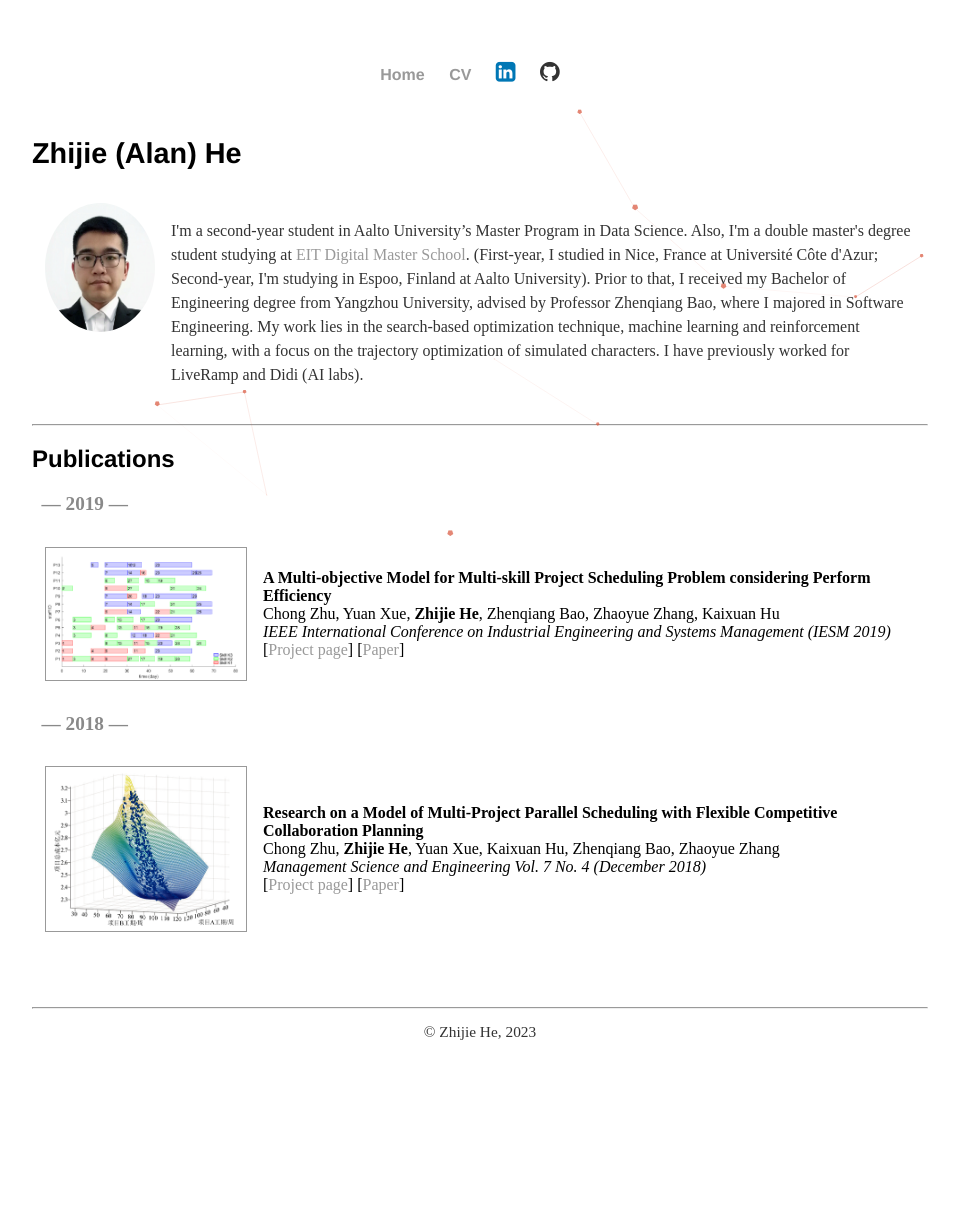
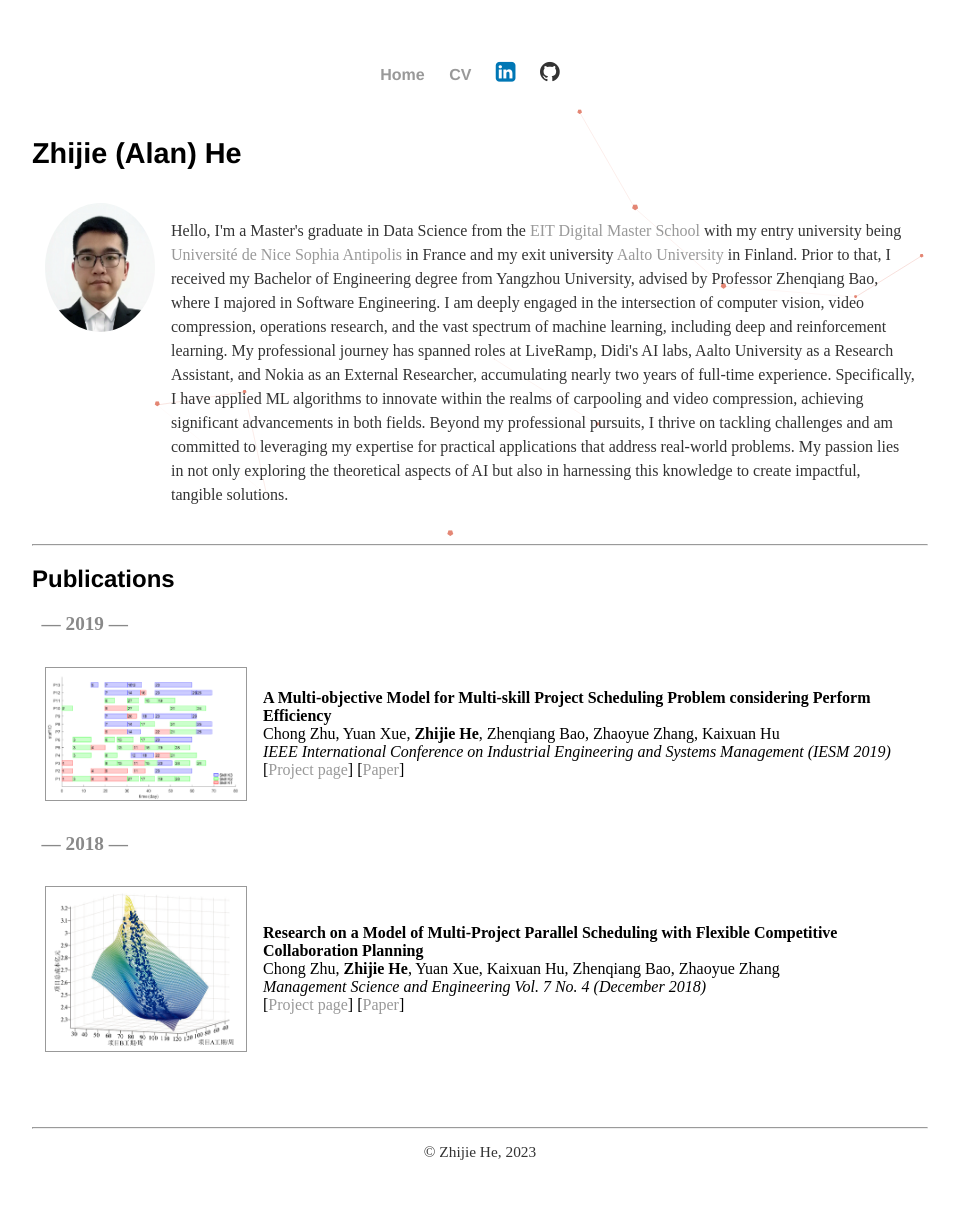
Before and after one commit to Zhijie-He/Zhijie-He.github.io, a Jekyll site: the page built from index.html, in a window 1280 px wide. Shown: the whole page, without its empty margins (160-1119 px from the left). Built offline with Jekyll 4.4.1, drawn with Linux system fonts in a browser that asks for light colours; before the commit the page ends 1101 px from its top, so only the background shows below that.

Commit message:
update 2023/03/26

```diff
--- a/index.html
+++ b/index.html
@@ -20,23 +20,18 @@ title: Zhijie (Alan) He
 			<p style="
 				line-height: 1.5;
 				font-size: 100%;">
-				I'm a second-year student in Aalto University’s Master Program in Data Science. Also, I'm a
-				double master's
-				degree student studying at <a href="https://masterschool.eitdigital.eu/"> EIT Digital Master
-					School</a>.
-				(First-year, I studied in Nice, France at Université Côte d'Azur; Second-year, I'm studying
-				in Espoo,
-				Finland at Aalto University).
+
+
+				Hello,  I'm a Master's graduate in Data Science from the <a href="https://masterschool.eitdigital.eu/"> EIT Digital Master
+					School</a> with my entry university being <a href="https://univ-cotedazur.eu/"> Université de Nice Sophia Antipolis </a> in France and my exit university <a href="https://www.aalto.fi/en">  Aalto University </a> in Finland.
 
 				Prior to that, I received my Bachelor of Engineering degree from Yangzhou University,
-				advised by Professor
-				Zhenqiang Bao, where I majored in Software Engineering.
+				advised by Professor Zhenqiang Bao, where I majored in Software Engineering.
 
-				My work lies in the search-based optimization technique, machine learning and reinforcement
-				learning, with a
-				focus on the trajectory optimization of simulated characters.
+				I am deeply engaged in the intersection of computer vision, video compression, operations research, and the vast spectrum of machine learning, including deep and reinforcement learning. My professional journey has spanned roles at LiveRamp, Didi's AI labs, Aalto University as a Research Assistant, and Nokia as an External Researcher, accumulating nearly two years of full-time experience. Specifically, I have applied ML algorithms to innovate within the realms of carpooling and video compression, achieving significant advancements in both fields.
 
-				I have previously worked for LiveRamp and Didi (AI labs).
+				Beyond my professional pursuits, I thrive on tackling challenges and am committed to leveraging my expertise for practical applications that address real-world problems. My passion lies in not only exploring the theoretical aspects of AI but also in harnessing this knowledge to create impactful, tangible solutions.
+
 			</p>
 
 		</td>
```
Also changed, not shown: 1 other file.
